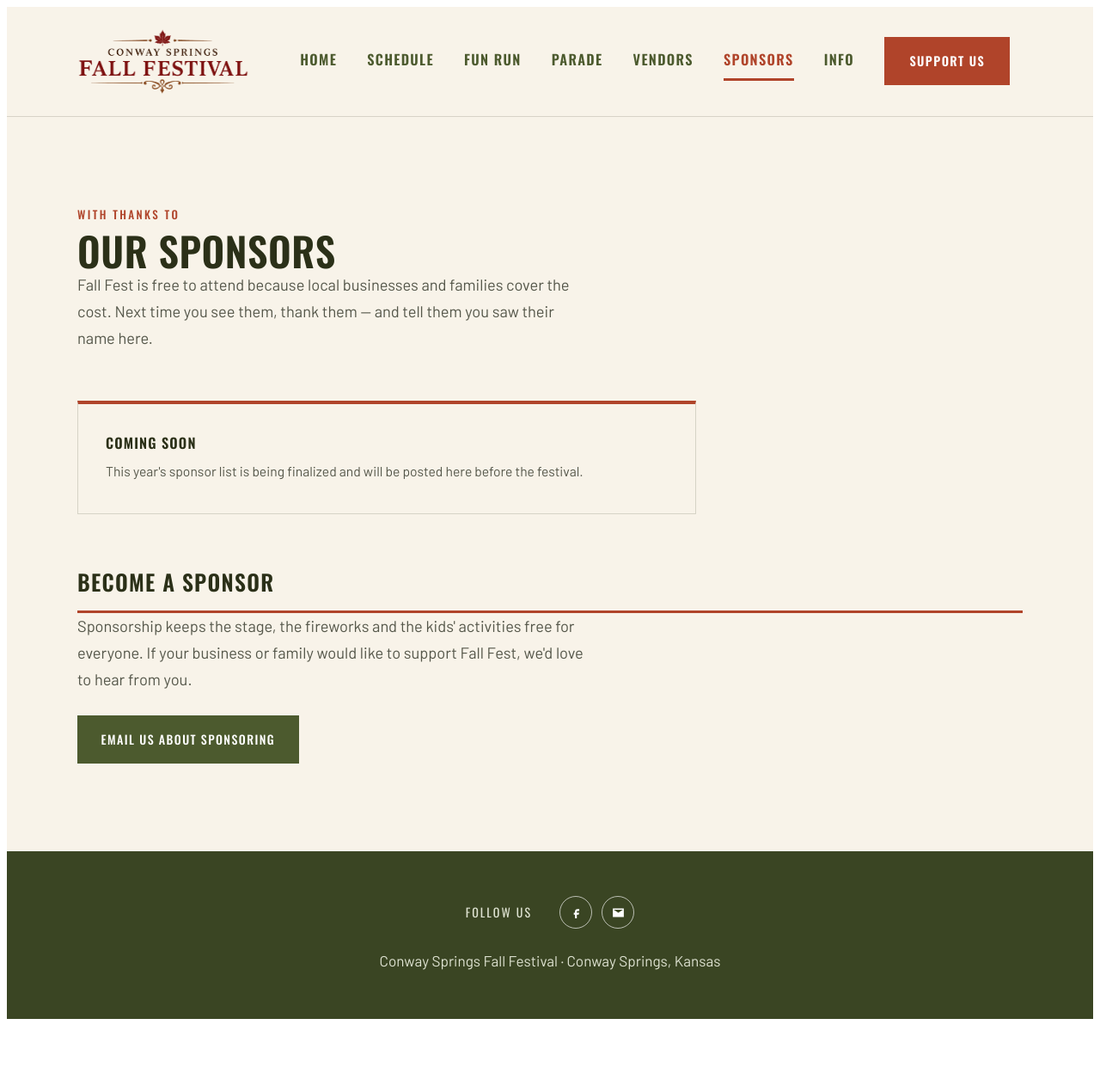
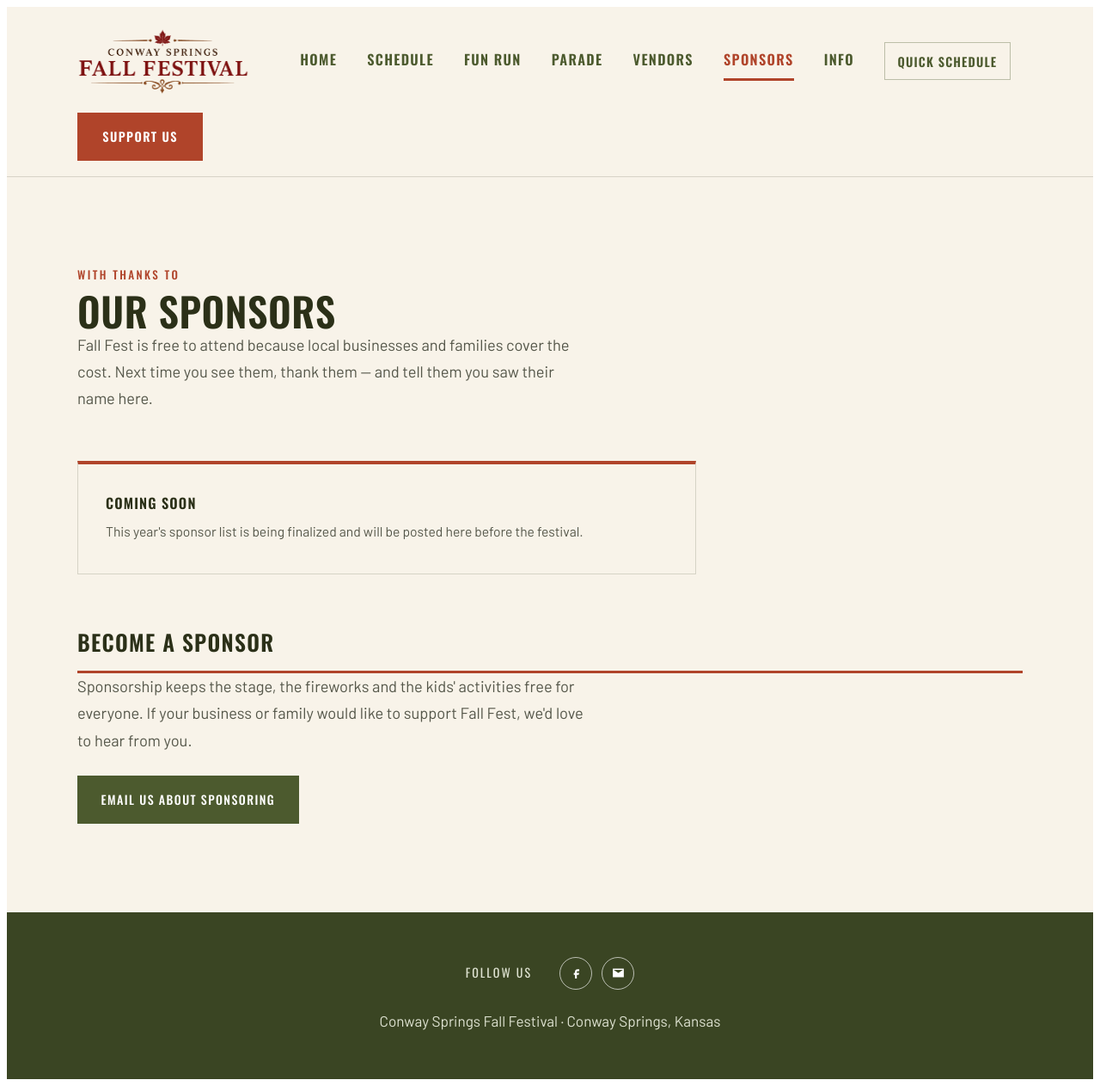
Before and after one commit to kbirket/conwayspringsfallfest, a Jekyll site: the page built from sponsors.html, in a window 1280 px wide and 1263 px high. Shown: the whole window at 86% size. Built offline with Jekyll 4.4.1, drawn with Linux system fonts in a browser that asks for light colours.

Commit message:
Add sitewide quick schedule panel

```diff
--- a/_layouts/default.html
+++ b/_layouts/default.html
@@ -20,6 +20,7 @@
 <link rel="stylesheet" href="https://fonts.googleapis.com/css2?family=Barlow:wght@400;500;600&family=Oswald:wght@400;500;600;700&display=swap">
 
 <link rel="stylesheet" href="/css/styles.css">
+<link rel="stylesheet" href="/css/quick-schedule.css">
 </head>
 <body>
 
@@ -40,9 +41,35 @@
     <a href="/vendors"{% if page.nav == 'vendors' %} aria-current="page"{% endif %}>Vendors</a>
     <a href="/sponsors"{% if page.nav == 'sponsors' %} aria-current="page"{% endif %}>Sponsors</a>
     <a href="/info"{% if page.nav == 'info' %} aria-current="page"{% endif %}>Info</a>
+    <button class="csff__quickbtn" type="button" aria-expanded="false" aria-controls="csff-quick-schedule" data-quick-schedule-open>Quick Schedule</button>
     <a class="csff__btn" href="/support">Support Us</a>
   </div>
 </nav>
+
+<div class="csff__quickbackdrop" data-quick-schedule-backdrop hidden></div>
+<section class="csff__quickpanel" id="csff-quick-schedule" aria-label="Quick schedule" hidden>
+  <div class="csff__quickinner">
+    <div class="csff__quickhead">
+      <div>
+        <p class="csff__quickdate">Saturday, September 26, 2026</p>
+        <h2>Quick Schedule</h2>
+      </div>
+      <button class="csff__quickclose" type="button" aria-label="Close quick schedule" data-quick-schedule-close>&times;</button>
+    </div>
+    <ul class="csff__quicklist">
+      <li class="csff__quickitem"><span class="csff__quicktime">8:00 AM</span><span class="csff__quickname">2 Mile Fun Run / Walk</span></li>
+      <li class="csff__quickitem"><span class="csff__quicktime">9:30 AM</span><span class="csff__quickname">Arts &amp; Crafts Fair</span></li>
+      <li class="csff__quickitem"><span class="csff__quicktime">11:00 AM</span><span class="csff__quickname">Fall Festival Parade</span></li>
+      <li class="csff__quickitem"><span class="csff__quicktime">12:00 PM</span><span class="csff__quickname">Gladiator Inflatables &middot; Axe Throwing</span></li>
+      <li class="csff__quickitem"><span class="csff__quicktime">1:00 PM</span><span class="csff__quickname">Ice Cream Social &middot; Touch-A-Truck &middot; Petting Zoo</span></li>
+      <li class="csff__quickitem"><span class="csff__quicktime">2:30 PM</span><span class="csff__quickname">Cornhole Tournament</span></li>
+      <li class="csff__quickitem"><span class="csff__quicktime">6:00 PM</span><span class="csff__quickname">Beard &amp; Mustache Contest</span></li>
+      <li class="csff__quickitem"><span class="csff__quicktime">7:45 PM</span><span class="csff__quickname">Fall Fest Family Dance</span></li>
+      <li class="csff__quickitem"><span class="csff__quicktime">9:00 PM</span><span class="csff__quickname">Fireworks</span></li>
+    </ul>
+    <div class="csff__quickfoot"><a href="/schedule">View full schedule &rarr;</a></div>
+  </div>
+</section>
 
 <main id="csff-main">
 {{ content }}
@@ -62,5 +89,6 @@
 </div>
 
 <script src="/js/main.js"></script>
+<script src="/js/quick-schedule.js"></script>
 </body>
 </html>
```
